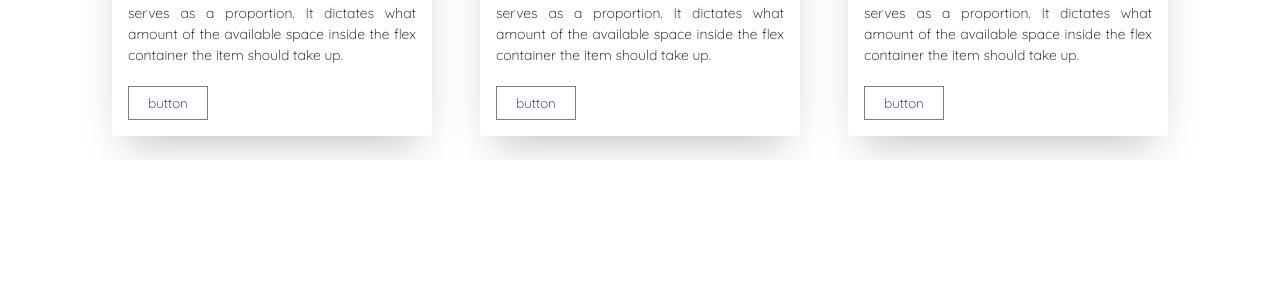
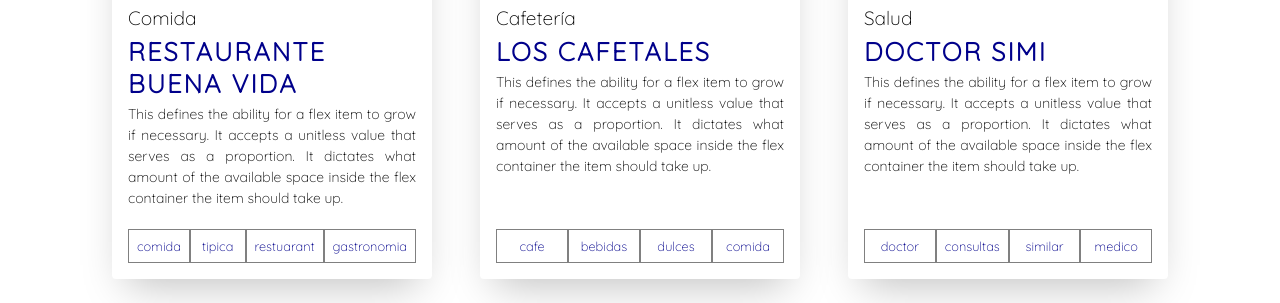
Before and after one commit to alan-reyes/qbuscas, a PHP site: page / in a window 1280 px wide; the page is wider, and only the part inside the window is pictured. Shown: the part 1412-1715 px from the top of that part. Before the commit the page ends 1572 px from the top of that part, so only its background shows below. Run offline with PHP 8.4, Linux system fonts and the light colour scheme.

Commit message:
ajusta font size

```diff
--- a/index.html
+++ b/index.html
@@ -50,7 +50,9 @@
           <div class="card__content">
             <p class="card__category">Comida</p>
             <p class="card__title">Restaurante La Época de Oro</p>
-                    <p class="card__text">This defines the ability for a flex item to grow if necessary. It accepts a unitless value that serves as a proportion. It dictates what amount of the available space inside the flex container the item should take up.</p>
+            <p class="card__text">This defines the ability for a flex item to grow if necessary. It accepts a unitless
+              value that serves as a proportion. It dictates what amount of the available space inside the flex
+              container the item should take up.</p>
             <div class="card__tags__section">
               <button class="btn btn--block card__btn">Restuarant</button>
               <button class="btn btn--block card__btn">Comida</button>
@@ -63,9 +65,17 @@
         <div class="card">
           <div class="card__image card__image--river"></div>
           <div class="card__content">
-                  <div class="card__title">Flex Grow</div>
-                  <p class="card__text">This defines the ability for a flex item to grow if necessary. It accepts a unitless value that serves as a proportion. It dictates what amount of the available space inside the flex container the item should take up.</p>
-                  <button class="btn btn--block card__btn">Button</button>
+            <p class="card__category">Belleza</p>
+            <div class="card__title">Estética Kareny</div>
+            <p class="card__text">This defines the ability for a flex item to grow if necessary. It accepts a unitless
+              value that serves as a proportion. It dictates what amount of the available space inside the flex
+              container the item should take up.</p>
+            <div class="card__tags__section">
+              <button class="btn btn--block card__btn">Corte</button>
+              <button class="btn btn--block card__btn">Estetica</button>
+              <button class="btn btn--block card__btn">Belleza</button>
+              <button class="btn btn--block card__btn">Cabello</button>
+            </div>
           </div>
         </div>
       </li>
@@ -73,9 +83,17 @@
         <div class="card">
           <div class="card__image card__image--river"></div>
           <div class="card__content">
-                    <div class="card__title">Flex Grow</div>
-                    <p class="card__text">This defines the ability for a flex item to grow if necessary. It accepts a unitless value that serves as a proportion. It dictates what amount of the available space inside the flex container the item should take up.</p>
-                    <button class="btn btn--block card__btn">Button</button>
+            <p class="card__category">Ropa</p>
+            <div class="card__title">Ropa americana</div>
+            <p class="card__text">This defines the ability for a flex item to grow if necessary. It accepts a unitless
+              value that serves as a proportion. It dictates what amount of the available space inside the flex
+              container the item should take up.</p>
+              <div class="card__tags__section">
+                <button class="btn btn--block card__btn">ropa</button>
+                <button class="btn btn--block card__btn">americana</button>
+                <button class="btn btn--block card__btn">moda</button>
+                <button class="btn btn--block card__btn">segunda</button>
+              </div>
           </div>
         </div>
       </li>
@@ -83,9 +101,17 @@
         <div class="card">
           <div class="card__image card__image--river"></div>
           <div class="card__content">
-                    <div class="card__title">Flex Grow</div>
-                    <p class="card__text">This defines the ability for a flex item to grow if necessary. It accepts a unitless value that serves as a proportion. It dictates what amount of the available space inside the flex container the item should take up.</p>
-                    <button class="btn btn--block card__btn">Button</button>
+            <p class="card__category">Comida</p>
+            <div class="card__title">Restaurante Buena Vida</div>
+            <p class="card__text">This defines the ability for a flex item to grow if necessary. It accepts a unitless
+              value that serves as a proportion. It dictates what amount of the available space inside the flex
+              container the item should take up.</p>
+              <div class="card__tags__section">
+                <button class="btn btn--block card__btn">comida</button>
+                <button class="btn btn--block card__btn">tipica</button>
+                <button class="btn btn--block card__btn">Restuarant</button>
+                <button class="btn btn--block card__btn">gastronomia</button>
+              </div>
           </div>
         </div>
       </li>
@@ -93,9 +119,17 @@
         <div class="card">
           <div class="card__image card__image--river"></div>
           <div class="card__content">
-                    <div class="card__title">Flex Grow</div>
-                    <p class="card__text">This defines the ability for a flex item to grow if necessary. It accepts a unitless value that serves as a proportion. It dictates what amount of the available space inside the flex container the item should take up.</p>
-                    <button class="btn btn--block card__btn">Button</button>
+            <p class="card__category">Cafetería</p>
+            <div class="card__title">Los Cafetales</div>
+            <p class="card__text">This defines the ability for a flex item to grow if necessary. It accepts a unitless
+              value that serves as a proportion. It dictates what amount of the available space inside the flex
+              container the item should take up.</p>
+              <div class="card__tags__section">
+                <button class="btn btn--block card__btn">cafe</button>
+                <button class="btn btn--block card__btn">bebidas</button>
+                <button class="btn btn--block card__btn">dulces</button>
+                <button class="btn btn--block card__btn">comida</button>
+              </div>
           </div>
         </div>
       </li>
@@ -103,9 +137,17 @@
         <div class="card">
           <div class="card__image card__image--river"></div>
           <div class="card__content">
-                    <div class="card__title">Flex Grow</div>
-                    <p class="card__text">This defines the ability for a flex item to grow if necessary. It accepts a unitless value that serves as a proportion. It dictates what amount of the available space inside the flex container the item should take up.</p>
-                    <button class="btn btn--block card__btn">Button</button>
+            <p class="card__category">Salud</p>
+            <div class="card__title">Doctor Simi</div>
+            <p class="card__text">This defines the ability for a flex item to grow if necessary. It accepts a unitless
+              value that serves as a proportion. It dictates what amount of the available space inside the flex
+              container the item should take up.</p>
+              <div class="card__tags__section">
+                <button class="btn btn--block card__btn">doctor</button>
+                <button class="btn btn--block card__btn">consultas</button>
+                <button class="btn btn--block card__btn">similar</button>
+                <button class="btn btn--block card__btn">medico</button>
+              </div>
           </div>
         </div>
       </li>
--- a/style.css
+++ b/style.css
@@ -16,6 +16,7 @@ a {
   justify-content: space-around;
   align-items: center;
   text-align: center;
+  font-size: 1.5em;
 }
 
 .header-logo {
@@ -29,13 +30,11 @@ a {
   width: 50em;
 }
 
-.navbar > li {
+.navbar>li {
   list-style-type: none;
 }
 
-.navbar > a {
-
-}
+.navbar>a {}
 
 /* search-section */
 .search-section {
@@ -68,13 +67,14 @@ a {
   flex-direction: row;
   justify-content: space-evenly;
   padding-bottom: 2em;
+  font-size: 1.8em;
 }
 
-.navbar-secciones > li {
+.navbar-secciones>li {
   list-style-type: none;
 }
 
-.navbar-secciones > button {
+.navbar-secciones>button {
   padding: 15px;
 }
 
@@ -96,7 +96,7 @@ img {
 
 .btn--block {
   display: block;
-  width: 80px;
+  width: 95px;
 }
 
 .card__tags__section {
@@ -117,9 +117,11 @@ img {
 .cards__item {
   display: flex;
   padding: 1.5rem;
+
   @media(min-width: 40rem) {
     width: 50%;
   }
+
   @media(min-width: 56rem) {
     width: 25%;
   }
@@ -128,10 +130,11 @@ img {
 .card {
   background-color: white;
   border-radius: 0.25rem;
-  box-shadow: 0 20px 40px -14px rgba(0,0,0,0.25);
+  box-shadow: 0 20px 40px -14px rgba(0, 0, 0, 0.25);
   display: flex;
   flex-direction: column;
   overflow: hidden;
+
   &:hover {
     .card__image {
       filter: contrast(100%);
@@ -155,15 +158,20 @@ img {
   filter: contrast(70%);
   overflow: hidden;
   position: relative;
-  transition: filter 0.5s cubic-bezier(.43,.41,.22,.91);;
+  transition: filter 0.5s cubic-bezier(.43, .41, .22, .91);
+  ;
+
   &::before {
     content: "";
     display: block;
-    padding-top: 56.25%; /* 16:9 aspect ratio */
+    padding-top: 56.25%;
+    /* 16:9 aspect ratio */
   }
+
   @media(min-width: 40rem) {
     &::before {
-      padding-top: 66.6%; /* 3:2 aspect ratio */
+      padding-top: 66.6%;
+      /* 3:2 aspect ratio */
     }
   }
 }
@@ -203,14 +211,20 @@ img {
   text-align: left;
   font-weight: bold;
   margin-bottom: 5px;
+  font-size: 1.6em;
 }
 
 .card__category {
   text-align: left;
   margin-bottom: 5px;
   font-weight: 300;
+  font-size: 1.2em;
 }
 
 .card__text {
   text-align: justify;
 }
+
+button.btn.btn--block.card__btn {
+  font-size: .8em;
+}
```
Lines whose indentation alone changed are shown as unchanged.
